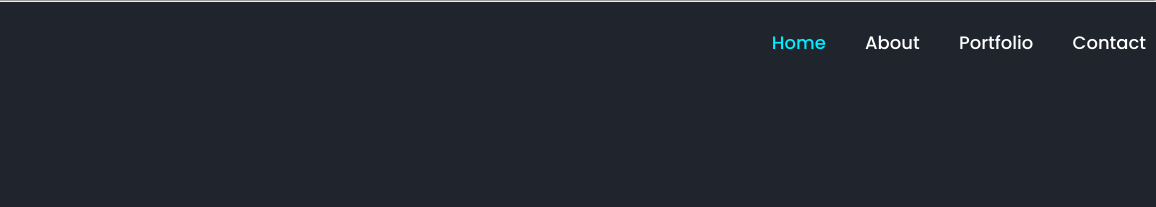
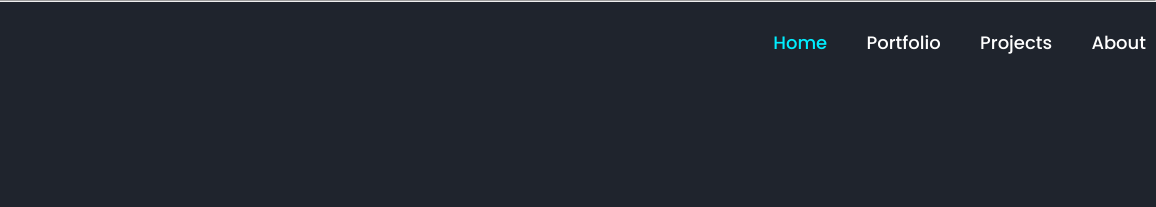
Before and after one commit to Sumit0ubey/My_Portfolios, a plain HTML site: page index.html in a window 1280 px wide. Shown: the top 207 px of the page, 124-1280 px from the left. Drawn offline with nearby package versions, Linux system fonts and the light colour scheme.

Commit message:
Update index.html

```diff
--- a/index.html
+++ b/index.html
@@ -24,9 +24,9 @@
         </a>
         <nav class="navbar">
             <a href="#" style="--i:1;" class="active">Home</a>
-            <a href="#" style="--i:2;">About</a>
-            <a href="#" style="--i:4;">Portfolio</a>
-            <a href="#" style="--i:5;">Contact</a>
+            <a href="#" style="--i:2;">Portfolio</a>
+            <a href="https://sumit0ubey.github.io/JavascriptProject/" style="--i:4;">Projects</a>
+            <a href="#" style="--i:5;">About</a>
         </nav>
     </header>
     <hr>
```
